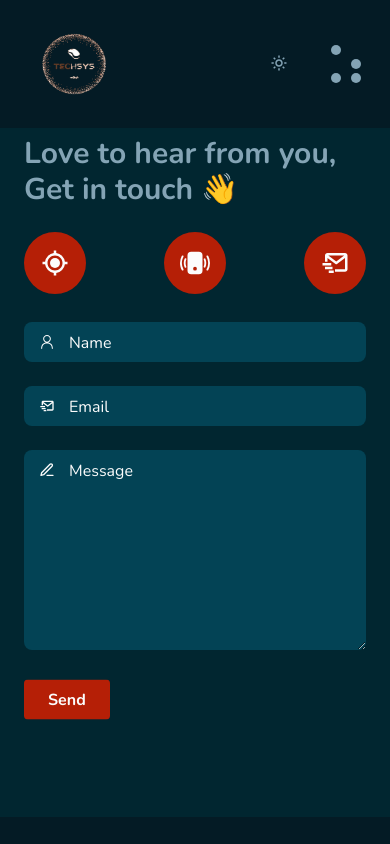
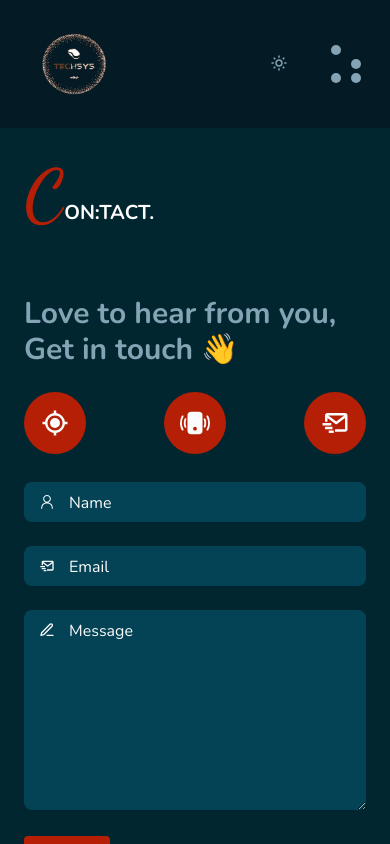
Before and after one commit to daisy28/Portfolio, a React (Create React App) app in the folder portfolio/: page /contact in a window 390 px wide. Shown: the top 844 px of the page. Built offline with nearby package versions, Linux system fonts and the light colour scheme.

Commit message:
minor fix

```diff
--- a/portfolio/src/components/Contact.jsx
+++ b/portfolio/src/components/Contact.jsx
@@ -23,21 +23,21 @@ const Contact = () => {
       exit={{ x: "100%", opacity: "0" }}
       transition={{duration: 2}}
     >
-          <section className={`relative lg:mt-[8rem] lg:py-[8rem] xl:py-[4rem] ${theme ? `bg-[#f4ddce]` : `bg-about-section`}`} id="Contact">
-            <div className={`md:${style.technology_page} md:flex flex-col justify-center md:h-[100vh] md:my-0 lg:my-[7rem]`}>
-               <div>
+          <section className={`relative lg:py-[8rem] xl:py-[4rem] ${theme ? `bg-[#f4ddce]` : `bg-about-section`}`} id="Contact">
+            <div className={`md:${style.technology_page} md:flex flex-col mt-[8rem] lg:mt-0 md:h-[100vh] xl:mt-[4rem]`}>
+               <div className={`md:mt-[4rem] lg:mt-0`}>
                     <div className={`py-8 p-6 md:p-10 xl:px-14`}>
                     <div className={`mb-8`}>
-                    <h2 className={`font-bold text-3x md:text-6xl  ${theme ? `text-[#283535]` : `text-about-header`}`}>
-                              <span className={`font-bold text-xl md:text-3xl`}>
+                    <h1 className={`font-base text-2xl md:text-3xl ${theme ? `text-[#071e1e]` : `text-about-header`}`}>
+          <span className={`font-bold text-xl`}>
             <span
-                                   className={`${style.name} font-extrabold text-orange text-4xl md:text-9xl`}
+              className={`${style.name} font-extrabold text-orange text-7xl md:text-9xl`}
             >
               C
             </span>
             ON:TACT.
           </span>
-                         </h2>
+        </h1>
                     </div>
 
 
--- a/portfolio/src/components/Nav.jsx
+++ b/portfolio/src/components/Nav.jsx
@@ -35,7 +35,7 @@ const Nav = ({toggleTheme}) => {
         <Link to="/"><img src={Logo} alt="" className={`h-full w-full rounded-full `} /></Link>
       </div>
       <div
-        className={`hidden md:flex justify-between items-center md:w-[60%] text-lg lg:w-[50%] xl:w-[38%]`}
+        className={`hidden md:flex justify-between items-center md:w-[40%]`}
       >
         <Link to="/" className={`hover:text-orange transition ease-in-out delay-150 hover:-translate-y-1 hover:scale-110 duration-300 ${splitLocation[1] === `` ? `${style.links} text-orange` : ``}`}>
           Home
--- a/portfolio/src/components/Projects.jsx
+++ b/portfolio/src/components/Projects.jsx
@@ -40,9 +40,9 @@ const Projects = () => {
       className={`p-4 md:p-0 relative mt-[8rem] ${theme ? `${style.project_section_light}` : `${style.project_section}`}`}
       id="Projects"
       >
-        <div className={`${style.technology_page} flex flex-col justify-center h-[100vh] mt-[13rem] md:my-0 lg:my-[7rem]`}>
+        <div className={`flex flex-col h-[100vh] my-[13rem] md:my-0 lg:h-full`}>
       <img src={Frame1} alt="" className={`absolute top-0 left-0`} />
-      <div className={`relative p-[2rem] md:pt-[4rem] md:pl-[4rem]`}>
+      <div className={`absolute top-[60px] left-[60px] md:top-[0] md:left-[0]  md:pt-[4rem] md:pl-[4rem]`}>
          <h1 className={`font-base text-2xl md:text-3xl ${theme ? `text-[#071e1e]` : `text-about-header`}`}>
           <span className={`font-bold text-xl`}>
             <span
@@ -55,7 +55,7 @@ const Projects = () => {
         </h1>
       </div>
       <div
-        className={`p-[2rem] md:flex justify-between items-center md:px-[4rem] md:py-[6rem]xl:w-[1000px] xl:mx-auto xl:pb-[9rem]`}
+        className={`p-[2rem] md:flex justify-between items-center md:px-[4rem] md:mt-[16rem] md:py-[6rem] xl:w-[1000px] xl:mx-auto xl:pb-[9rem]`}
       >
         <div className={`relative z-10 md:w-[70%] xl:w-[650px]`}>
           {data.map((info) => {
--- a/portfolio/src/styles/style.module.css
+++ b/portfolio/src/styles/style.module.css
@@ -7,7 +7,7 @@
 
 .header_light{
      position: relative;
-     background-color: #f4ddce;
+     background: url("../Img/background.png") #f4ddce;
      background-size: cover;
      background-blend-mode: multiply;
 }
```
Lines whose indentation alone changed are shown as unchanged.
